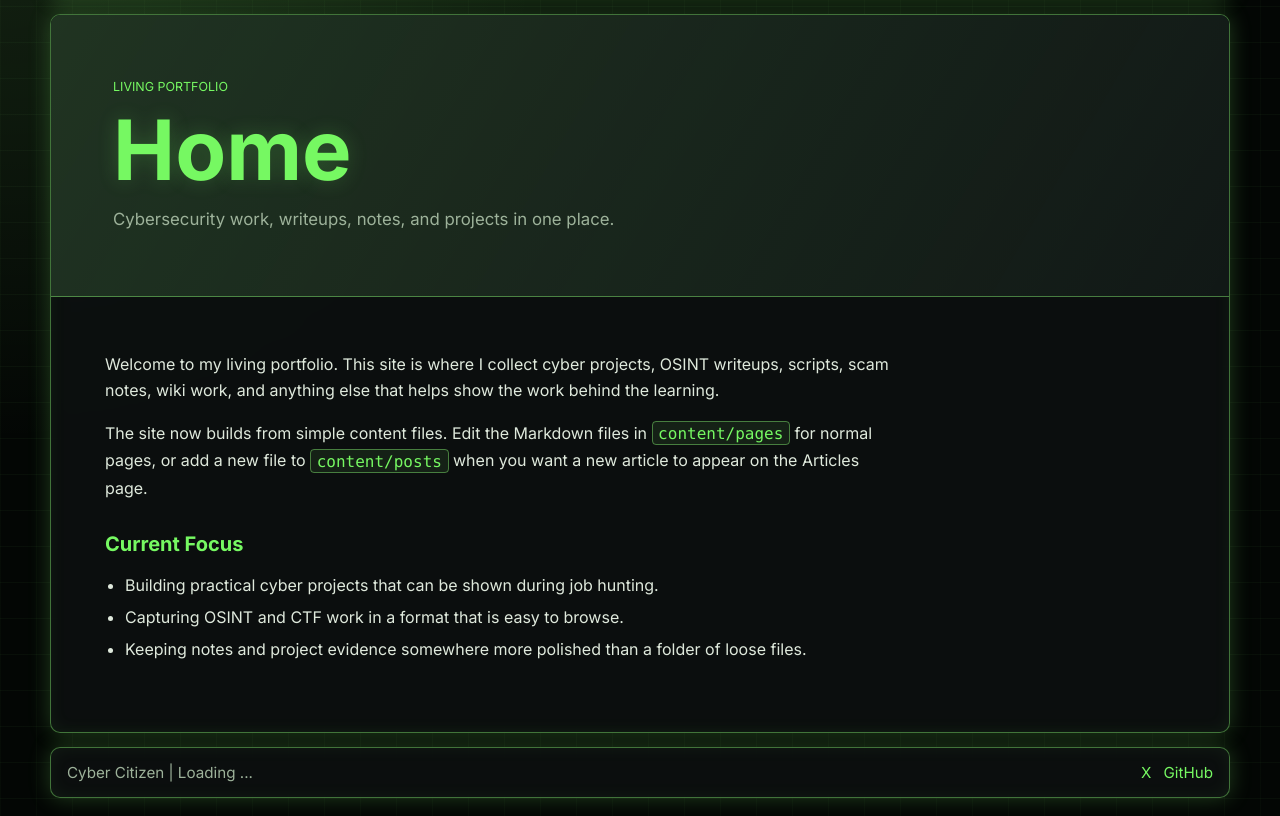
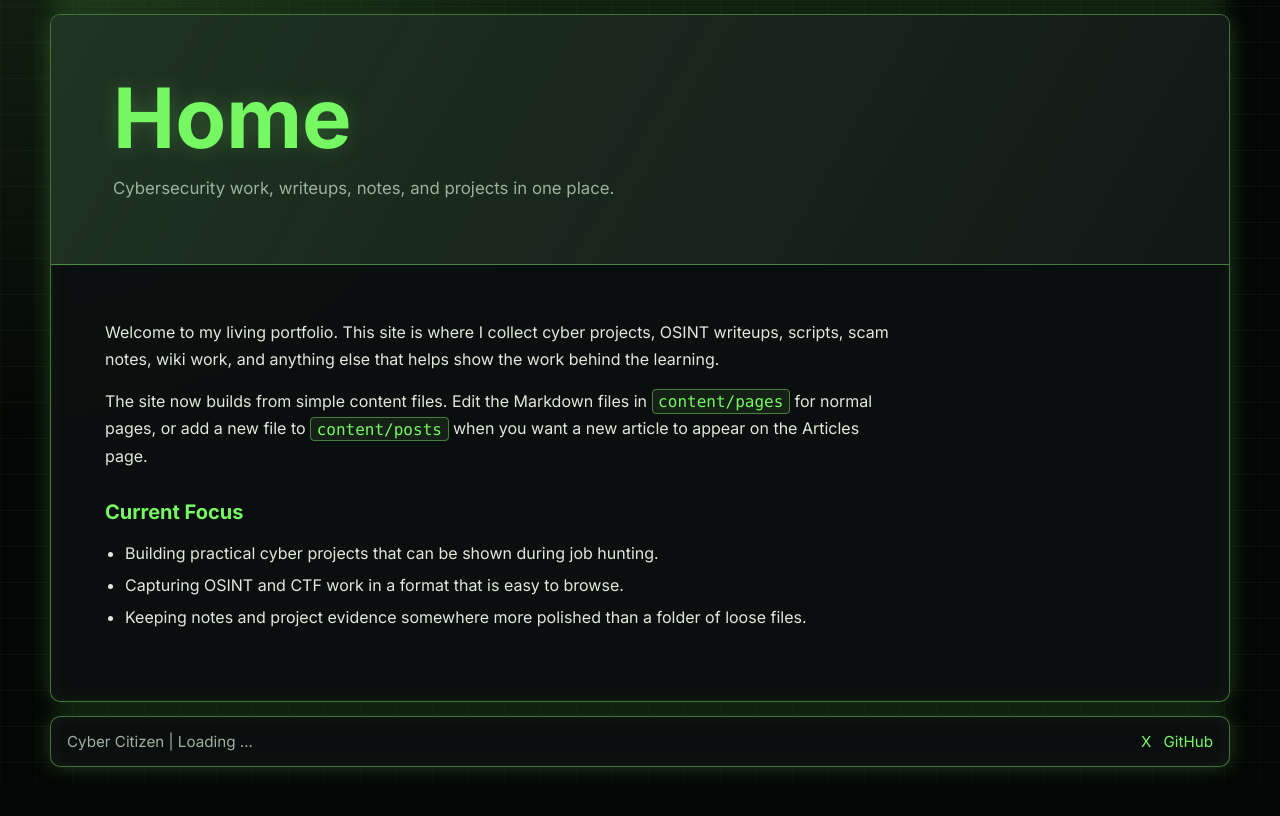
Before and after one commit to Zhigre/Website, a website: page index.html in a window 1280 px wide. Shown: the part 102-918 px from the top of the page. After the commit the page ends 887 px from the top, so only its background shows below. Drawn offline with Linux system fonts and the light colour scheme; a web font is replaced by a local one.

Commit message:
Remove hero kicker copy

```diff
--- a/css/style.css
+++ b/css/style.css
@@ -147,8 +147,7 @@ pre {
 
 .brand strong,
 .page-hero h1,
-.site-nav a,
-.kicker {
+.site-nav a {
   font-family: "Tilt Neon", Inter, sans-serif;
 }
 
@@ -208,14 +207,6 @@ pre {
   background:
     linear-gradient(120deg, rgba(142, 255, 119, 0.12), rgba(20, 23, 22, 0)),
     var(--clr-panel-strong);
-}
-
-.kicker {
-  margin: 0 0 0.7rem;
-  color: var(--clr-neon);
-  text-transform: uppercase;
-  font-size: 0.78rem;
-  letter-spacing: 0;
 }
 
 .page-hero h1 {
--- a/index.html
+++ b/index.html
@@ -37,7 +37,6 @@
 
     <main class="main-panel">
       <section class="page-hero">
-        <p class="kicker">Living Portfolio</p>
         <h1>Home</h1>
         <p>Cybersecurity work, writeups, notes, and projects in one place.</p>
       </section>
--- a/scripts/build.js
+++ b/scripts/build.js
@@ -260,7 +260,6 @@ ${navItems}
 
     <main class="main-panel">
       <section class="page-hero">
-        <p class="kicker">Living Portfolio</p>
         <h1>${escapeHtml(title)}</h1>
         ${intro ? `<p>${escapeHtml(intro)}</p>` : ""}
       </section>
```
Also changed, not shown: pages/about.html (+0 -1 lines), pages/achievements.html (+0 -1 lines), pages/articles.html (+0 -1 lines), pages/clear.html (+0 -1 lines), pages/contact.html (+0 -1 lines), pages/instructions.html (+0 -1 lines), pages/posts/osint-challenge-001-sofia-santos.html (+0 -1 lines), pages/scams.html (+0 -1 lines), pages/scripts.html (+0 -1 lines), pages/wiki.html (+0 -1 lines).
